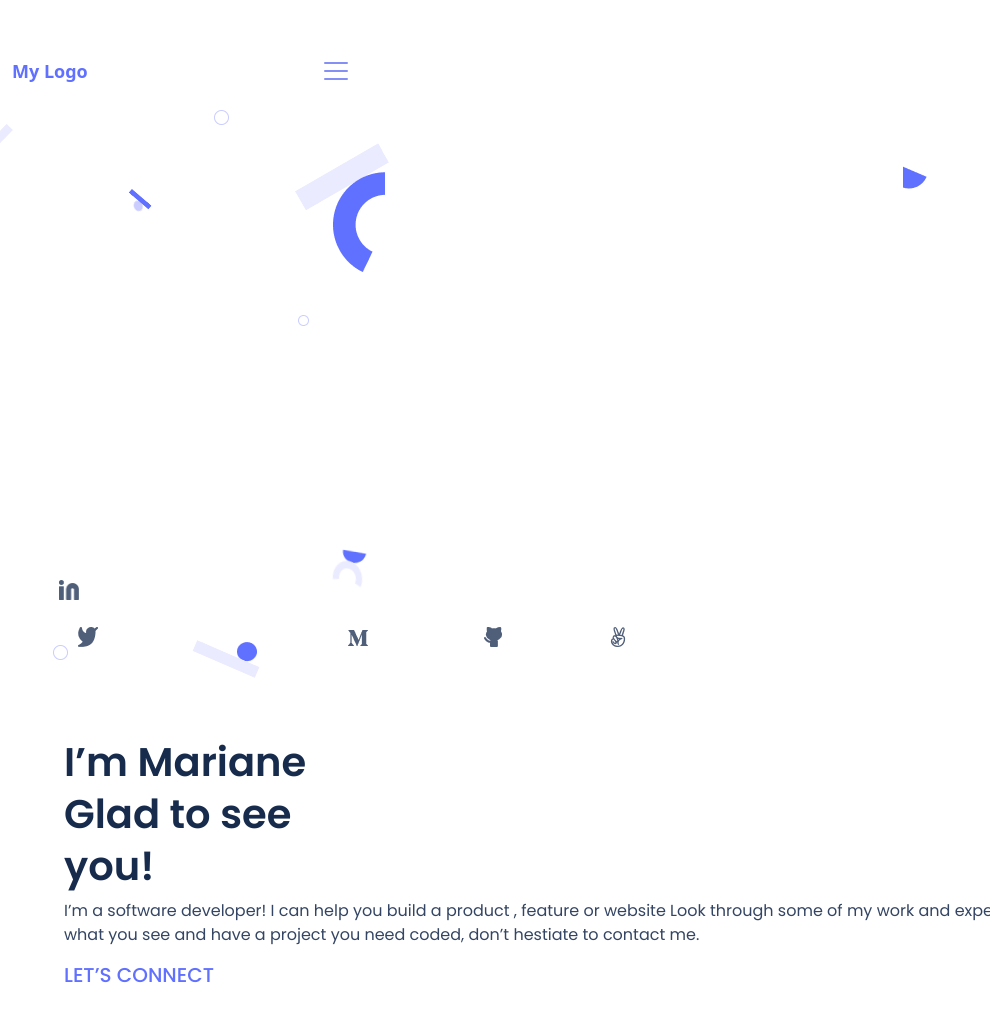
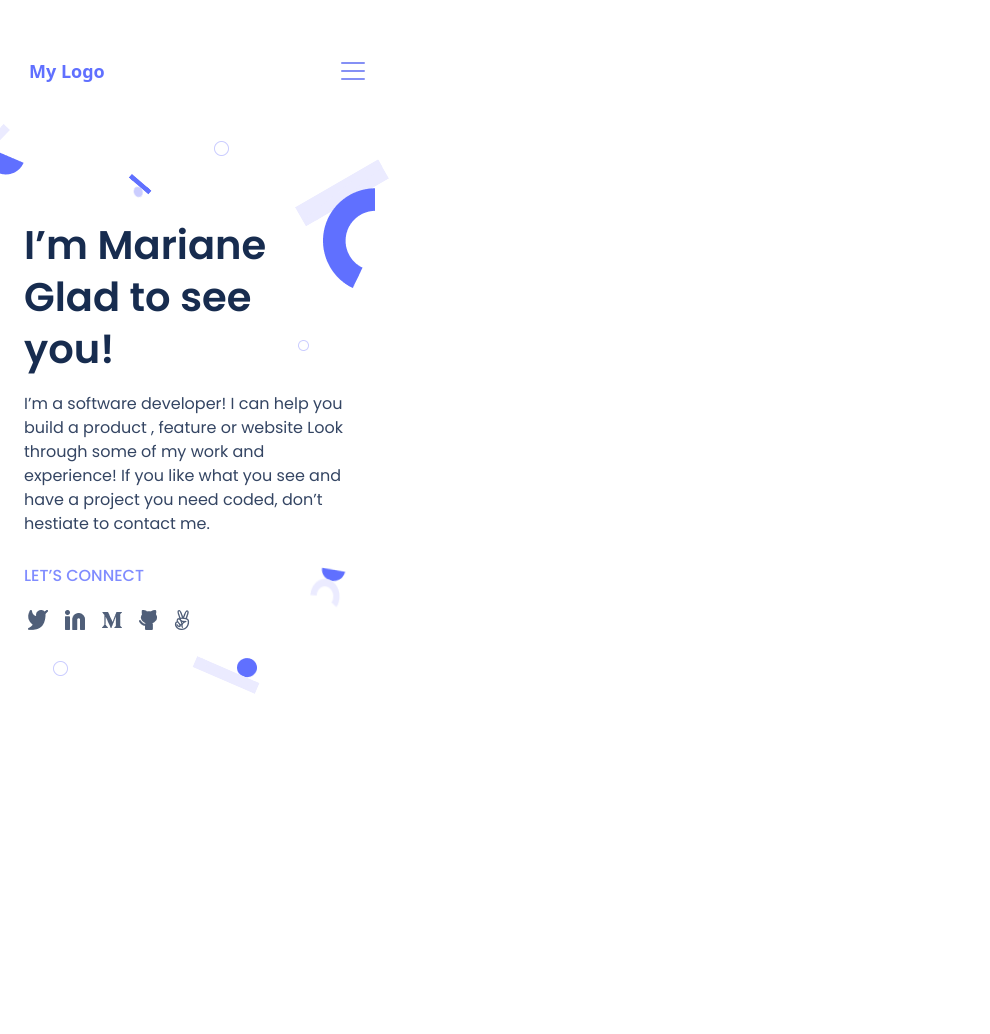
Before and after one commit to joyapisi/Portfolio, a website: page index.html in a window 1280 px wide. Shown: the top 1034 px of the page, without its empty margins (0-990 px from the left). Drawn offline with nearby package versions, Linux system fonts and the light colour scheme.

Commit message:
change on given revisions by reviewer: icons

```diff
--- a/index.html
+++ b/index.html
@@ -10,7 +10,9 @@
     <title>Portfolio</title>
 
 </head>
+
 <body>
+
 
   <header>
     <appbar class="appbar">
@@ -46,27 +48,28 @@
     </appbar>
 </header>
 
-  <div class="main">
-  <section class="mobile">
-      <h1 class="mobile heading">I’m Mariane
-      Glad to see <br> you!</h1>
+
+<section class="mobilemain">
+ <article class="headline">
+   <h1 id="heading">I’m Mariane<br>
+     Glad to see<br>you!</h1>
+
    <p id="paragraph1">I’m a software developer! I can help you build a product , feature or website Look through some of my work and experience! If you like what you see and have a project you need coded, don’t hestiate to contact me.</p>
+
    <h5 id="heading5">LET’S CONNECT</h5>
 
-      <section class="icon">
-        <ul>
-         <li><a href="#"><img class="icon icon1" id="twitter"  src="sources/Vector4.png"></a></li>
-         <li><a href="#"><img class="icon icon2" id="linkedin" src="sources/Linkedin icon.png"></a></li>
-         <li><a href="#"><img class="icon icon3" id="medium"   src="sources/Vector5.png"></a></li>
-         <li><a href="#"><img class="icon icon4" id="github"  src="sources/Vector1.png"></a></li>
-         <li><a href="#"><img class="icon icon5" id="peace"  src="sources/Vector3.png"></a></li>
+   <ul class="topicons">
+     <li><a href="#"> <img src="sources/Vector4.png"></a></li>
+     <li><a href="#"> <img src="sources/linkedin.png"></a></li>
+     <li><a href="#"> <img src="sources/Vector5.png"></a></li>
+     <li><a href="#"> <img src="sources/Vector1.png"></a></li>
+     <li><a href="#"> <img src="sources/Vector3.png"></a></li>
    </ul>
-    </section>
-  </div>
 
-  <script src="https://cdn.jsdelivr.net/npm/bootstrap@5.2.3/dist/js/bootstrap.bundle.min.js" integrity="sha384-kenU1KFdBIe4zVF0s0G1M5b4hcpxyD9F7jL+jjXkk+Q2h455rYXK/7HAuoJl+0I4" crossorigin="anonymous"></script>
+ </article>
 
-<section class="background-images">
+
+ <!--<section class="background-images">-->
    <ul>
 
      <li><img class="rectangle4" src="sources/Rectangle 4.png"></li>
@@ -96,7 +99,12 @@
 
      <li><img class="rectangle7" src="sources/Rectangle 7.png" alt=""></li>
    </ul>
+
   </section>
+
+</section>
+
+<script src="https://cdn.jsdelivr.net/npm/bootstrap@5.2.3/dist/js/bootstrap.bundle.min.js" integrity="sha384-kenU1KFdBIe4zVF0s0G1M5b4hcpxyD9F7jL+jjXkk+Q2h455rYXK/7HAuoJl+0I4" crossorigin="anonymous"></script>
 
   </body>
 </html>
--- a/style.css
+++ b/style.css
@@ -12,63 +12,25 @@ html * {
   flex-direction: column;
 }
 
-.icons {
-  display: flex;
-  flex-direction: row;
-  justify-content: space-betwee;
-  align-items: center;
-  flex: 1;
-  margin-left: -24px;
-  width: 170.17px;
-  height: 20px;
+.navbar {
+  position: absolute;
+  left: 17px;
+  right: 0;
+  top: 44px;
+  bottom: 0;
 }
 
-.icon {
-  padding: 5px;
-  margin-left: -9px;
-  flex: none;
-  order: 3;
-  flex-grow: 0;
-}
-
-.icon .icon1 {
-  position: absolute;
-  left: 6.4%;
-  right: 88.27%;
-  top: 77.81%;
-  bottom: 18.88%;
-}
-
-.icon .icon2 {
-  position: absolute;
-  width: 30px;
-  height: 30px;
-  left: 63px;
-  top: 575px;
-}
-
-.icon .icon3 {
-  position: absolute;
-  left: 27.47%;
-  right: 67.2%;
-  top: 78.15%;
-  bottom: 19.21%;
-}
-
-.icon .icon4 {
-  position: absolute;
-  left: 38.13%;
-  right: 57.07%;
-  top: 77.81%;
-  bottom: 18.87%;
-}
-
-.icon .icon5 {
-  position: absolute;
-  left: 48%;
-  right: 48.22%;
-  top: 77.81%;
-  bottom: 18.87%;
+.nav-container .navbar-brand {
+  width: 76px;
+  height: 20px;
+  font-style: normal;
+  font-weight: 700;
+  font-size: 18px;
+  line-height: 20px;
+  display: flex;
+  align-items: center;
+  text-align: center;
+  color: #6070ff;
 }
 
 .navbar-toggler {
@@ -85,104 +47,90 @@ html * {
   border: 0;
 }
 
-.navbar {
-  position: absolute;
-  left: 0;
-  right: 0;
-  top: 44px;
-  bottom: 0;
-}
-
-ul {
-  list-style: none;
-}
-
 .navbar .navbar-light .navbar-toggler-icon {
   color: #6070ff;
 }
 
-.nav-container .navbar-brand {
-  width: 76px;
-  height: 20px;
-  font-style: normal;
-  font-weight: 700;
-  font-size: 18px;
-  line-height: 20px;
-  display: flex;
-  align-items: center;
-  text-align: center;
-  color: #6070ff;
+.mobilemain {
+  position: relative;
+  width: 375px;
+  height: 5410px;
+  background: #fff;
+  right: 0;
 }
 
-.main {
+.headline {
   display: flex;
-  height: 70%;
-  margin-top: 30%;
+  flex-direction: column;
+  align-items: flex-start;
+  padding: 114px 24px;
+  gap: 12px;
+  position: absolute;
+  width: 375px;
+  height: 604px;
+  left: calc(50% - 375px / 2);
+  top: 92px;
 }
 
-.mobile {
-  display: flex;
-  flex-direction: column;
-  justify-content: center;
-  margin-left: 5%;
-  margin-right: 10%;
-  margin-bottom: 10px;
-  margin-top: 15%;
-}
-
-#heading5 {
-  display: flex;
-  color: #6070ff;
-  font-family: 'Poppins', sans-serif;
-  font-weight: light;
-}
-
-.mobile .heading {
-  display: flex;
-  justify-content: center;
+#heading {
+  width: 327px;
+  height: 150px;
+  top: 206px;
   font-family: 'Poppins', sans-serif;
   font-style: normal;
   font-weight: 700;
   font-size: 40px;
   line-height: 52px;
-  align-items: center;
-  color: #172b4d;
-  margin-left: 0%;
-}
-
-h1 {
-  width: 327px;
-  height: 150px;
-  font-style: normal;
-  font-family: 'Poppins', sans-serif;
-  font-weight: 700;
-  font-size: 40px;
-  line-height: 52px;
   display: flex;
   align-items: center;
-  color: #172b4d;
-  flex: none;
-  order: 0;
-  flex-grow: 0;
-}
-
-.mobile .social-media {
-  display: flex;
-  flex-direction: row;
-  justify-content: flex-start;
-  width: 170.17px;
-  height: 20px;
+  color: hsl(218, 54%, 20%);
 }
 
 #paragraph1 {
   color: #344563;
+  width: 327px;
+  height: 146px;
   font-family: 'Poppins', sans-serif;
+  font-style: normal;
+  font-weight: 400;
+  font-size: 16px;
+  line-height: 24px;
+  top: 368px;
 }
 
-.background-images {
+#heading5 {
   display: flex;
-  flex-direction: column;
-  justify-content: space-around;
+  flex-direction: row;
+  align-items: center;
+  padding: 0;
+  gap: 8px 0;
+  left: 24px;
+  top: 526px;
+  width: 120px;
+  height: 24px;
+  font-family: 'Poppins', sans-serif;
+  font-style: normal;
+  font-weight: 500;
+  font-size: 16px;
+  line-height: 24px;
+
+  /* identical to box height, or 150% */
+  color: hsl(234, 100%, 75%);
+}
+
+.topicons {
+  list-style: none;
+  width: 170.17px;
+  height: 20px;
+  display: flex;
+  flex-direction: row;
+  justify-content: space-between !important;
+  align-items: center;
+  padding: 7.99px 4px;
+}
+
+li {
+  list-style: none;
 }
 
 .rectangle4 {
@@ -197,7 +145,7 @@ h1 {
 
 .ellipse3 {
   position: absolute;
-  left: 333px;
+  left: 323px;
   top: 172.24px;
 }
 
@@ -215,7 +163,7 @@ h1 {
   width: 11px;
   height: 11px;
   left: 298px;
-  top: 315px;
+  top: 324px;
 }
 
 .ellipse8 {
@@ -224,22 +172,22 @@ h1 {
   width: 15px;
   height: 15px;
   left: 214px;
-  top: 110px;
+  top: 125px;
 }
 
 .ellipse11 {
   position: absolute;
-  top: 161.47px;
+  top: 131.47px;
   float: left;
-  right: 353px;
+  left: 0.04px;
 }
 
 .rectangle6 {
   position: absolute;
   width: 51.99px;
   height: 9.3px;
-  left: -34px;
-  top: 141.49px;
+  left: -37px;
+  top: 125.49px;
   background: #ebebff;
   transform: rotate(-46.14deg);
 }
@@ -248,8 +196,8 @@ h1 {
   position: absolute;
   width: 24.14px;
   height: 12.07px;
-  left: 341.76px;
-  top: 550.69px;
+  left: 320.76px;
+  top: 552.69px;
   transform: rotate(6.08deg);
 }
 
@@ -257,9 +205,9 @@ h1 {
   position: absolute;
   width: 30.1px;
   height: 30.1px;
-  left: 332.18px;
-  top: 560.44px;
-  transform: rotate(-10.41deg);
+  left: 310.18px;
+  top: 562.44px;
+  transform: rotate(-1.41deg);
 }
 
 .ellipse4 {
@@ -285,7 +233,7 @@ h1 {
   width: 11px;
   height: 10px;
   left: 132.98px;
-  top: 200.81px;
+  top: 170.81px;
   transform: rotate(52.97deg);
 }
 
@@ -294,7 +242,7 @@ h1 {
   width: 26.46px;
   height: 4.73px;
   left: 127.18px;
-  top: 196.59px;
+  top: 165.59px;
   background: #6070ff;
   transform: matrix(0.76, 0.65, 0.65, -0.76, 0, 0);
 }
```
Also changed, not shown: fonts/Poppins-Black.ttf (added), fonts/Poppins-Regular.ttf (added), sources/Linkedin icon.png (deleted), sources/Portfolio2.png (added), sources/Portfolio3.png (added), sources/Portfolio4.png (added), sources/linkedin.png (added). Lines whose indentation alone changed are shown as unchanged.
